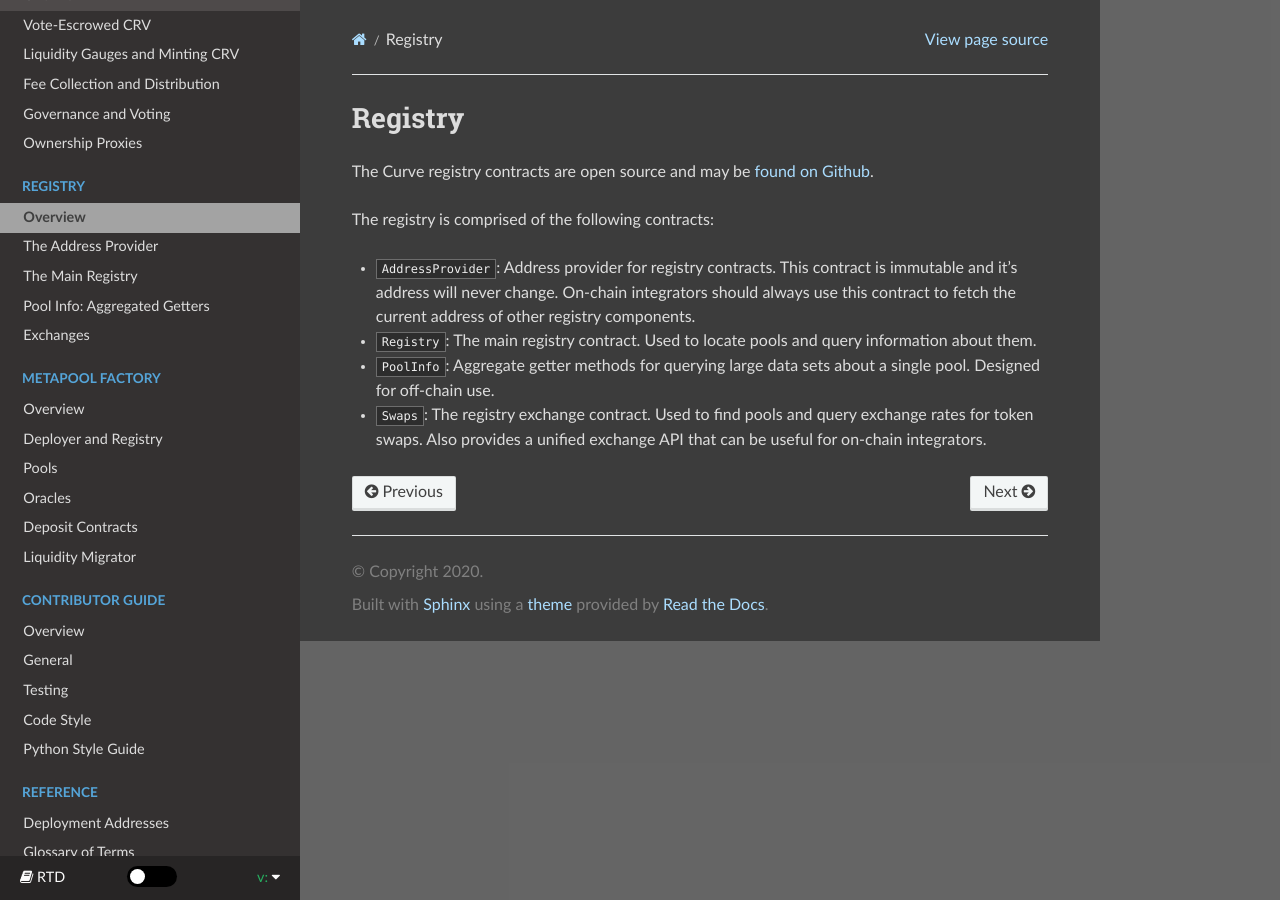
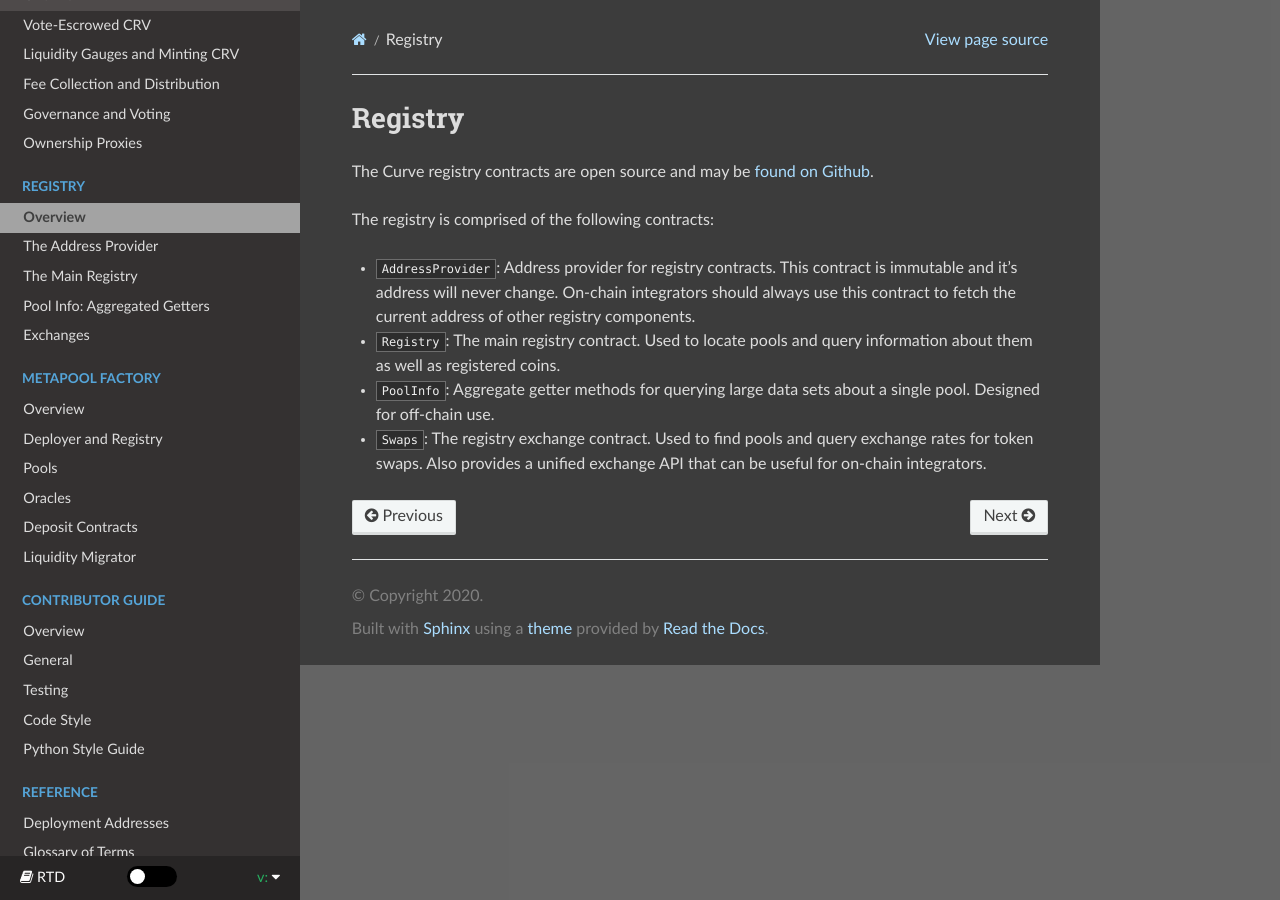
Before and after one commit to softlinkprotocol/curve-docs, a Sphinx documentation site: the page built from docs/registry-overview.rst, in a window 1280 px wide. Built offline with Sphinx 7.4.7 and the Read the Docs theme 2.0.0, drawn with Linux system fonts in a browser that asks for light colours.

Commit message:
docs: modify registery-overview Registry synopsis

```diff
--- a/docs/registry-overview.rst
+++ b/docs/registry-overview.rst
@@ -10,6 +10,6 @@ The Curve registry contracts are open source and may be `found on Github <https:
 The registry is comprised of the following contracts:
 
 * ``AddressProvider``: Address provider for registry contracts. This contract is immutable and it's address will never change. On-chain integrators should always use this contract to fetch the current address of other registry components.
-* ``Registry``: The main registry contract. Used to locate pools and query information about them.
+* ``Registry``: The main registry contract. Used to locate pools and query information about them as well as registered coins.
 * ``PoolInfo``: Aggregate getter methods for querying large data sets about a single pool. Designed for off-chain use.
 * ``Swaps``: The registry exchange contract. Used to find pools and query exchange rates for token swaps. Also provides a unified exchange API that can be useful for on-chain integrators.
```
